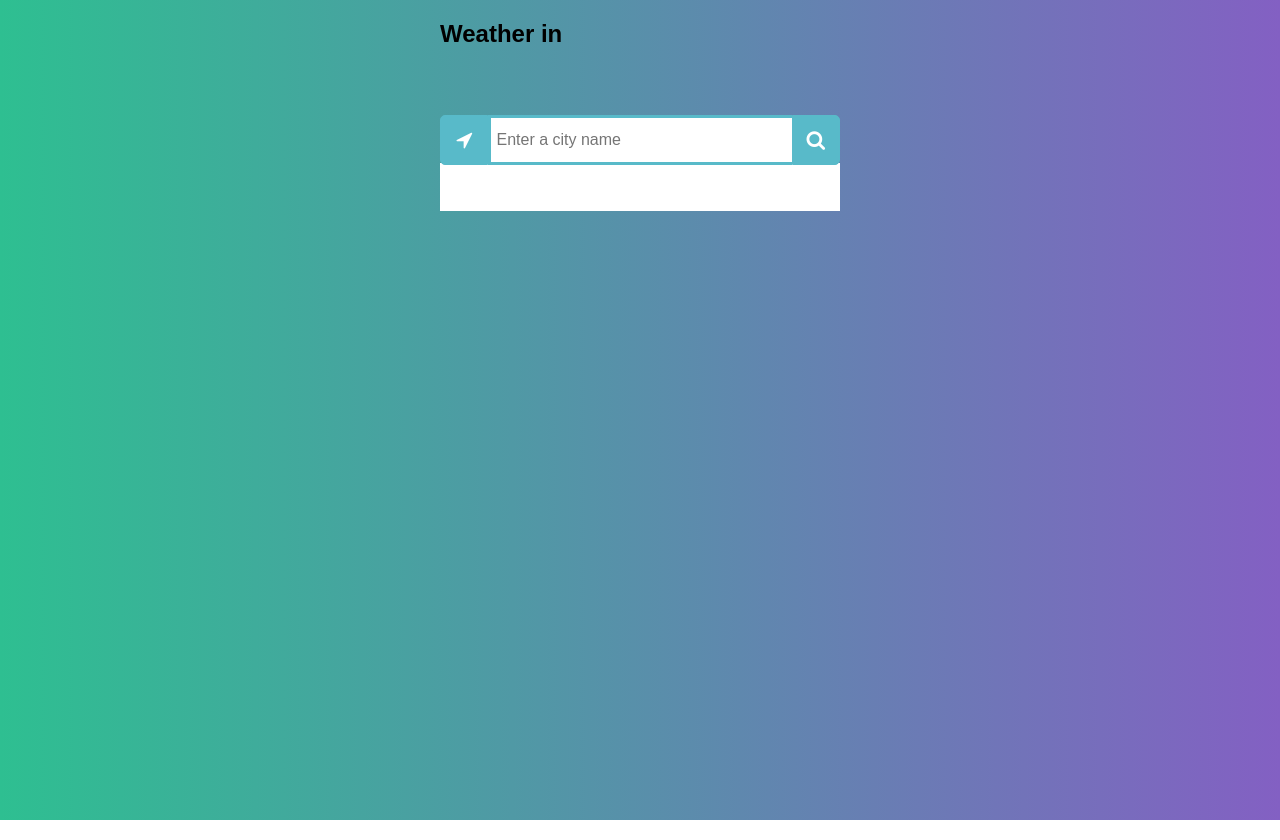
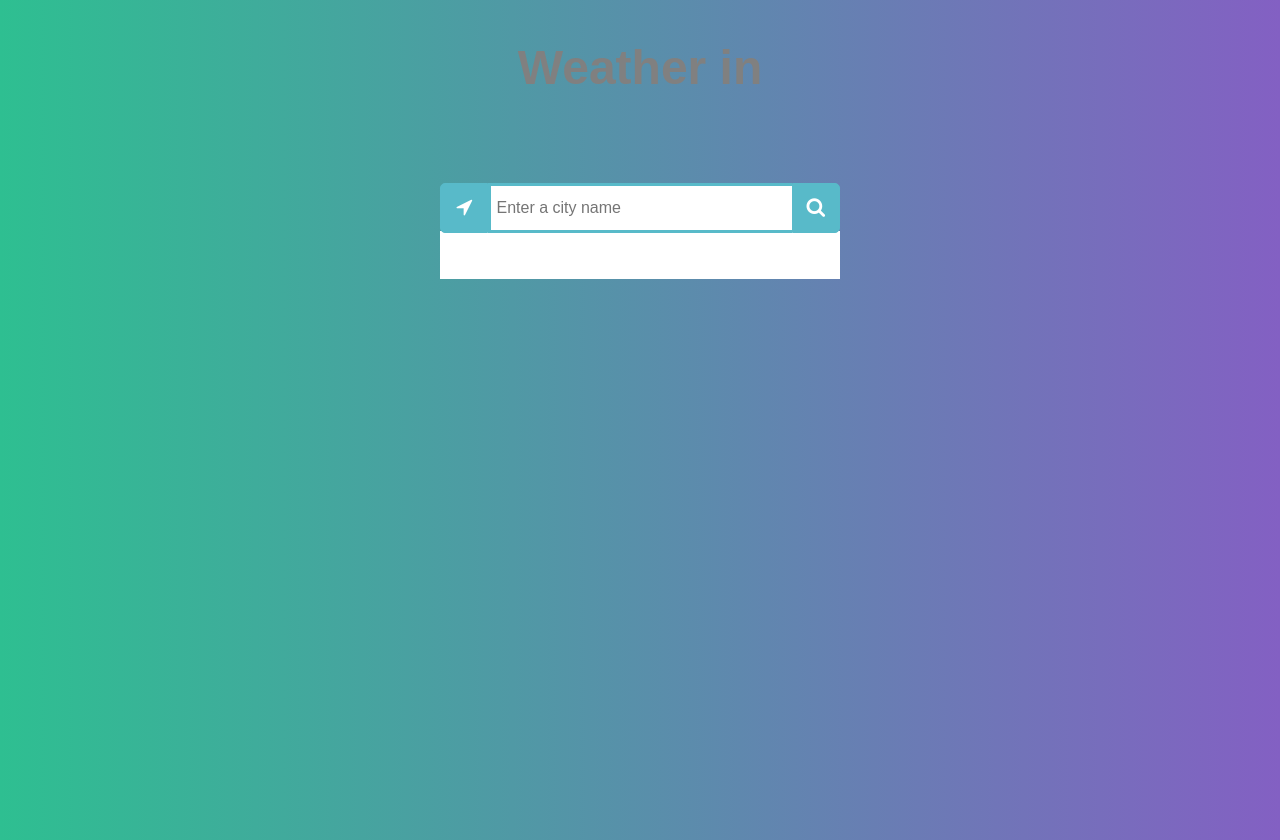
Before and after one commit to hhhoang/weather-display, a plain HTML site: page index.html in a window 1280 px wide. Drawn offline with nearby package versions, Linux system fonts and the light colour scheme.

Commit message:
Update main.css

```diff
--- a/css/main.css
+++ b/css/main.css
@@ -73,8 +73,10 @@ body {
     color: white;
 }
 
-.greeting {
-    font-size: 1.5em;
+.title {
+    font-size: 2em;
+    text-align: center;
+    color: grey;
 }
 
 .city {
```
